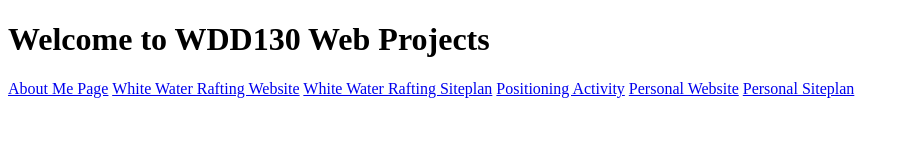
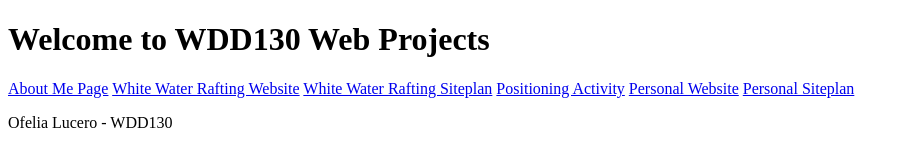
Before and after one commit to leamazing27/wdd130, a plain HTML site: page index.html in a window 1280 px wide. Shown: the whole page, without its empty margins (0-909 px from the left). Drawn offline with Linux system fonts and the light colour scheme.

Commit message:
Added a paragraph to the homepage

```diff
--- a/index.html
+++ b/index.html
@@ -16,6 +16,6 @@
   <a href="#">Personal Website</a>
   <a href="#">Personal Siteplan</a>
 </nav>
-
+<p>Ofelia Lucero - WDD130</p>
 </body>
 </html>
```
